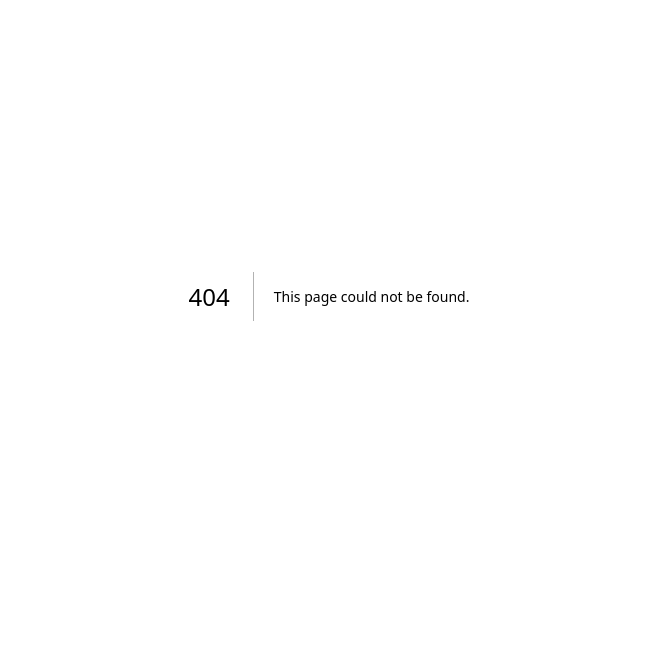
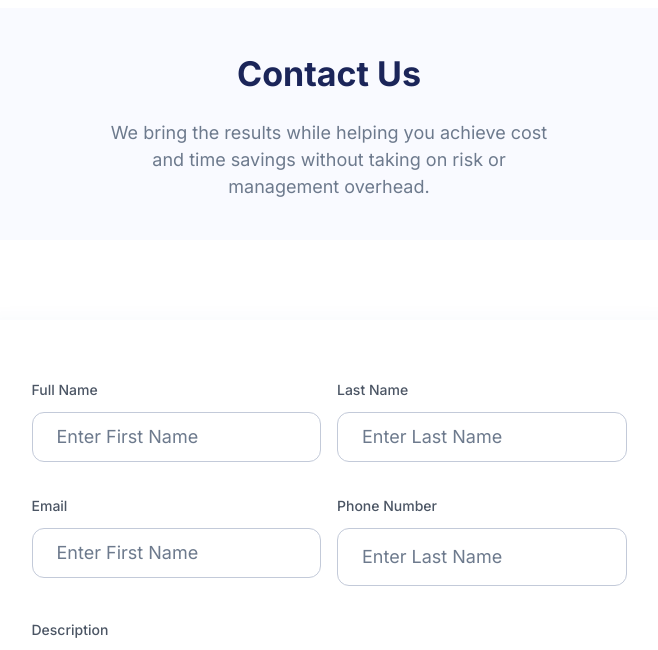
Before and after one commit to AzherSaeed/Project_Alpha, a Next.js app: page /contact-us in a window 1280 px wide. Before the commit this address had no page. Shown: the part 104-754 px from the top of the page, without its empty margins (311-969 px from the left). Built offline with nearby package versions, Linux system fonts and the light colour scheme.

Commit message:
contact-us and join team section pages added

```diff
--- /dev/null
+++ b/app/contact-us/page.jsx
@@ -0,0 +1,43 @@
+import React from 'react'
+
+const ContactUs = () => {
+    return (
+        <div className='flex flex-col items-center mt-24 p-4'>
+            <div className="bg-alabaster w-full flex flex-col items-center p-10">
+                <h6 className='text-[34px] font-bold text-cloudBurst'>Contact Us</h6>
+                <p className='text-[18px] max-w-[70%] sm:max-w-[60%] md:max-w-[50%] lg:max-w-[40%] text-center text-lightSlateGrey mt-5'>We bring the results while helping you achieve cost and time savings without taking on risk or management overhead.</p>
+            </div>
+            <form className='flex flex-col w-full gap-[34px] rounded-xl max-w-[715px] mt-20 p-[60px] shadow-subtleDeepShadow'>
+                <div className="flex gap-4 w-full">
+                    <div className='w-full'>
+                        <label htmlFor="" className='block text-davyGrey font-medium text-sm'>Full Name</label>
+                        <input type="text" className='w-full placeholder:text-lightSlateGrey placeholder:text-[18px] px-6 py-3 rounded-xl border border-ghost mt-3' placeholder='Enter First Name' />
+                    </div>
+                    <div className='w-full'>
+                        <label htmlFor="" className='block text-davyGrey font-medium text-sm'>Last Name</label>
+                        <input type="text" className='w-full placeholder:text-lightSlateGrey placeholder:text-[18px] mt-3 px-6 py-3 rounded-xl border border-ghost' placeholder='Enter Last Name' />
+                    </div>
+                </div>
+                <div className="flex gap-4 w-full">
+                    <div className='w-full'>
+                        <label htmlFor="" className='block text-davyGrey font-medium text-sm'>Email</label>
+                        <input type="text" className='w-full placeholder:text-lightSlateGrey placeholder:text-[18px] px-6 py-3 rounded-xl border border-ghost mt-3' placeholder='Enter First Name' />
+                    </div>
+                    <div className='w-full'>
+                        <label htmlFor="" className='block text-davyGrey font-medium text-sm'>Phone Number</label>
+                        <input type="text" className='w-full placeholder:text-lightSlateGrey placeholder:text-[18px] px-6 py-4 rounded-xl border border-ghost mt-3' placeholder='Enter Last Name' />
+                    </div>
+                </div>
+                <div className='w-full'>
+                    <label htmlFor="" className='block text-davyGrey font-medium text-sm'>Description</label>
+                    <textarea type="text" placeholder='Enter Details' className='mt-3 w-full border-ghost border rounded-xl py-3 px-6 placeholder:text-lightSlateGrey placeholder:text-[18px]' rows={6} />
+                </div>
+                <div className="flex justify-start">
+                    <button className='text-paleGrey shadow-softElevatedShadow bg-funBlue rounded-[100px] px-5 py-2 text-[18px]'>Contact Us</button>
+                </div>
+            </form>
+        </div>
+    )
+}
+
+export default ContactUs
--- /dev/null
+++ b/app/join-team/page.jsx
@@ -0,0 +1,21 @@
+import Image from 'next/image'
+import React from 'react'
+
+const JoinTeam = () => {
+    return (
+        <div className='mt-20 flex items-center flex-col py-4'>
+            <div className="bg-alabaster w-full flex flex-col items-center p-10">
+                <h6 className='text-[32px] font-bold text-cloudBurst'>Join our team</h6>
+                <p className='text-[18px] text-center text-lightSlateGrey mt-5'>Discover Your Potentials and grow with us</p>
+            </div>
+            <div className="openings-section flex flex-col items-center max-w-[675px] mt-20 w-full">
+                <Image src='/images/search-illustration.png' alt='no-openings' width={200} height={218} />
+                <div className='bg-gradient-to-r from-blueChalk to-blueChalk/0 h-1.5 w-full'></div>
+            </div>
+            <h6 className='font-bold text-3xl mt-7 text-cloudBurst'>There are no openings yet</h6>
+            <p className='text-center text-lightSlateGrey mt-4'>We're not hiring now, but feel free to reach out for future opportunities.</p>
+        </div>
+    )
+}
+
+export default JoinTeam
--- a/tailwind.config.js
+++ b/tailwind.config.js
@@ -8,7 +8,20 @@ module.exports = {
   theme: {
     extend: {
       boxShadow: {
-        'custom-shadow': 'rgba(0, 0, 0, 0.35) 0px 5px 15px;',
+        'custom-shadow': 'rgba(0, 0, 0, 0.35) 0px 5px 15px',
+        softElevatedShadow: '0px 10px 25px 0px #1525481A',
+        subtleDeepShadow: '0px 8px 28px 0px #1E55A812'
+      },
+
+      colors: {
+        cloudBurst: '#1B2559',
+        lightSlateGrey: '#6D7A8D',
+        ghost: '#C3CAD9',
+        davyGrey: '#4B5564',
+        paleGrey: '#FDFDFF',
+        funBlue: '#1E55A8',
+        alabaster: '#F9FAFF',
+        blueChalk: '#E9EEF6'
       },
       fontFamily: {
         sans: ['Inter', 'sans-serif'],
```
Also changed, not shown: public/images/search-illustration.png (added).
